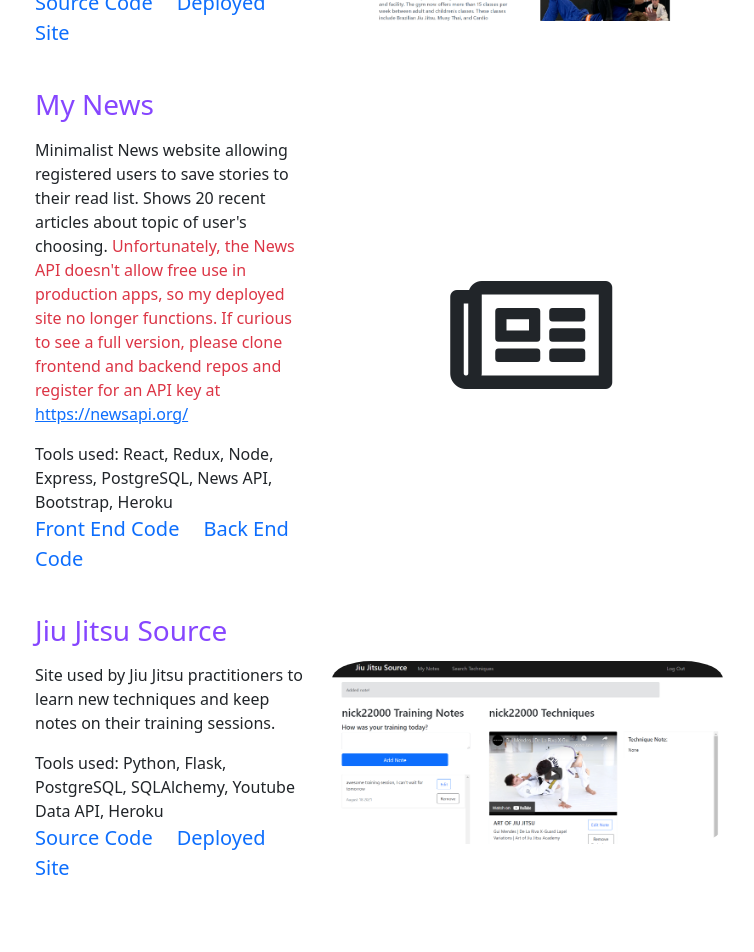
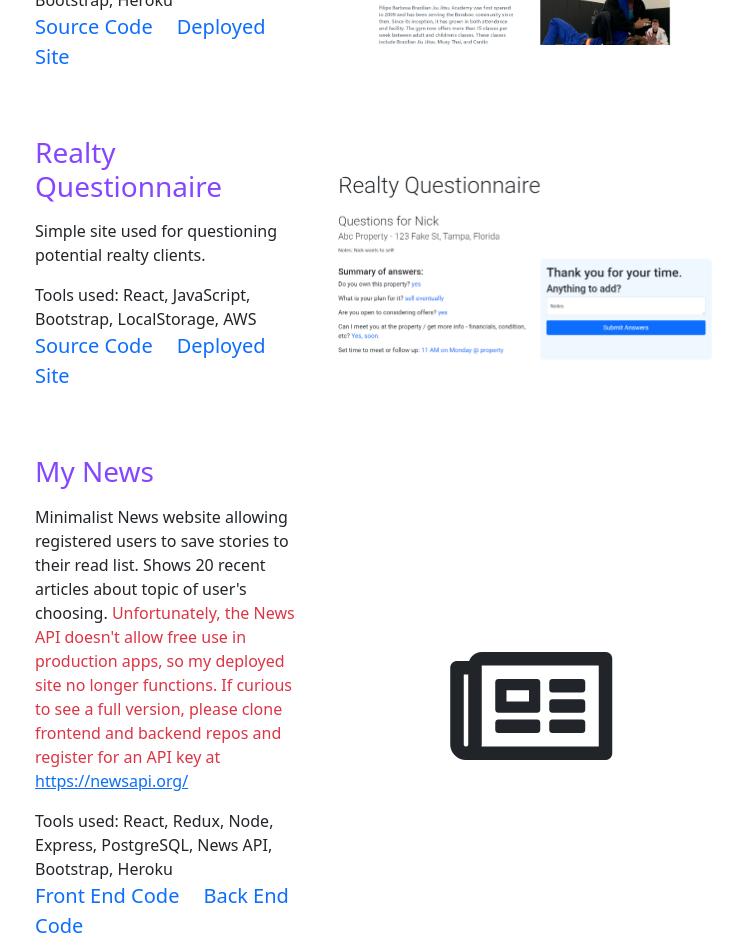
Before and after one commit to nicholasDWinters/my-portfolio-site, a React (Create React App) app: page /projects in a window 1280 px wide. Shown: the part 520-1472 px from the top of the page, without its empty margins (362-1116 px from the left). Built offline with nearby package versions, Linux system fonts and the light colour scheme.

Commit message:
added realty questionnaire to projects

```diff
--- a/src/Projects.js
+++ b/src/Projects.js
@@ -2,6 +2,7 @@ import React from 'react';
 import './App.css';
 import jjSource from './images/jjSource.png';
 import fbjjPic from './images/fbjjPic.png';
+import realtyPic from './images/realtyPic.png';
 
 
 const Projects = () => {
@@ -9,7 +10,7 @@ const Projects = () => {
         <div className='col-lg-8 ms-lg-4'>
             <h3 className='display-6'>My Projects</h3>
 
-            <div className='row d-flex align-items-center mt-4'>
+            <div className='row d-flex align-items-center mt-5'>
                 <div className='col-lg-5'>
                     <h4 className='lead fs-3 Resume-heading mb-3'>Filipe Barbosa Jiu Jitsu</h4>
                     <p className=''>
@@ -29,9 +30,29 @@ const Projects = () => {
 
 
             </div>
+            <div className='row d-flex align-items-center mt-5'>
+                <div className='col-lg-5'>
+                    <h4 className='lead fs-3 Resume-heading mb-3'>Realty Questionnaire</h4>
+                    <p className=''>
+                        Simple site used for questioning potential realty clients.
+                    </p>
+                    <p className=''>
+                        Tools used: React, JavaScript, Bootstrap, LocalStorage, AWS<br></br>
+                        <a className='fs-5 Resume-link me-4' href='https://github.com/nicholasDWinters/realty-questionnaire' target='_blank' rel='noreferrer'>Source Code</a>
+                        <a className='fs-5 Resume-link me-4' href='https://master.d3f023y2opanpd.amplifyapp.com/' target='_blank' rel='noreferrer'>Deployed Site</a>
+                    </p>
+                </div>
+                <div className='col-lg-7'>
 
-            <div className='row d-flex align-items-center mt-3'>
-                <div className='col-lg-5 mt-2'>
+                    <img className='img-fluid' style={{ borderRadius: '10%' }} alt='realty questionnaire site pic' src={realtyPic}></img>
+                </div>
+
+
+
+            </div>
+
+            <div className='row d-flex align-items-center mt-5'>
+                <div className='col-lg-5'>
                     <h4 className='lead fs-3 Resume-heading mb-3'>My News</h4>
                     <p className=''>
                         Minimalist News website allowing registered users to save stories to their read list. Shows 20 recent articles about topic of user's choosing. <span className='text-danger'>Unfortunately, the News API doesn't allow free use in production apps, so my deployed site no longer functions. If curious to see a full version, please clone frontend and backend repos and register for an API key at </span><a href='https://newsapi.org/' target='_blank' rel='noreferrer'>https://newsapi.org/</a>
@@ -49,8 +70,8 @@ const Projects = () => {
                 <div className='col-lg-4 mt-3 mb-3'><i class="far fa-newspaper fa-9x"></i></div>
             </div>
 
-            <div className='row d-flex align-items-center mt-3 mb-5'>
-                <div className='col-lg-5 mt-2'>
+            <div className='row d-flex align-items-center mt-5 mb-5'>
+                <div className='col-lg-5'>
                     <h4 className='lead fs-3 Resume-heading mb-3'>Jiu Jitsu Source</h4>
                     <p className=''>
                         Site used by Jiu Jitsu practitioners to learn new techniques and keep notes on their training sessions.
```
Also changed, not shown: src/images/realtyPic.png (added).
